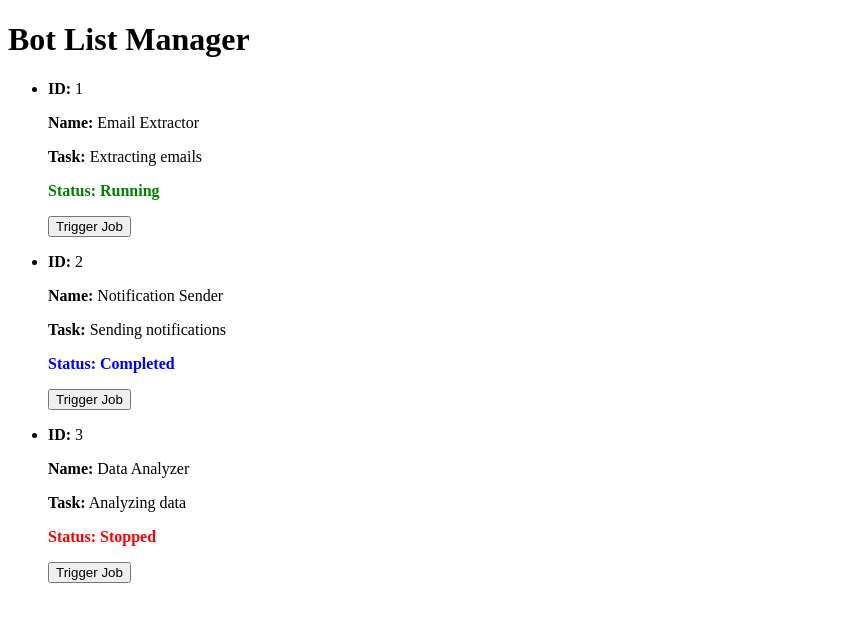
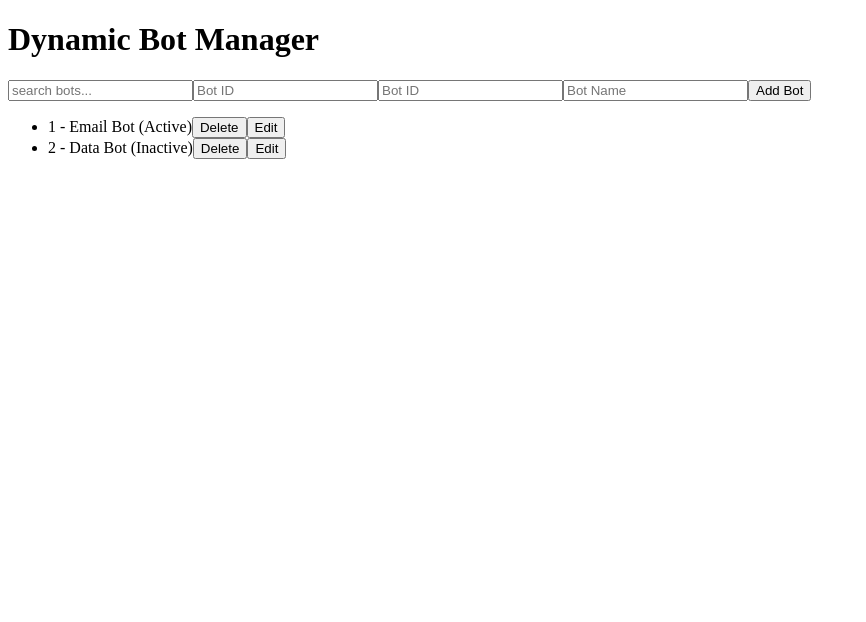
Before and after one commit to nathanfell32-debug/my-first-react-app, a React (Create React App) app: page / in a window 1280 px wide. Shown: the top 622 px of the page, without its empty margins (0-866 px from the left). Built offline with nearby package versions, Linux system fonts and the light colour scheme.

Commit message:
practical-activity-10-dynamic-bot-list-manager-with-add-and-delete-functionality
Dynamic Bot List Manager with Add and Delete Functionality
Objective: Create a React component that allows users to add new bots to a list, display the list, and delete bots from the list.

```diff
--- a/src/App.js
+++ b/src/App.js
@@ -1,9 +1,12 @@
 import React from 'react';
-import './App.css';
-import BotListManager from "./activity-9/BotListManager";
+import DynamicBotManager from './activity-10/DynamicBotManager';
 
 function App() {
-   return <BotListManager />;
+   return (
+    <div className="App">
+      <DynamicBotManager />
+    </div>
+   );
 }
 
 export default App;
--- /dev/null
+++ b/src/activity-10/DynamicBotManager.jsx
@@ -0,0 +1,127 @@
+import React, { useState } from "react";
+
+const DynamicBotManager = () => {
+    const [bots, setBots] = useState([
+        { id: '1', name: 'Email Bot', status: 'Active' },
+        { id: '2', name: 'Data Bot', status: 'Inactive' }
+    ]);
+
+    const [newBot, setNewBot] = useState({ id: '', name: '', status: '' });
+    const [editingBotId, setEditingBotId] =useState(null);
+    const [searchTerm, setSearchTerm] = useState("");
+
+    //update newBot as user types
+    const handleInputChange = (e) => {
+        const { name, value } = e.target;
+        setNewBot({ ...newBot, [name]: value });
+    };
+
+    //add new bot to list
+    const addBotToList = () => {
+        const { id, name, status } = newBot;
+
+
+   // bonus challenge validation
+        if (!id.trim() || !name.trim() || !status.trim()) {
+            alert('Please fill in all fields');
+            return;
+        }
+
+        setBots([...bots, newBot]);
+
+        //clear inputs
+        setNewBot({ id: '', name: '', status: '' });
+    };
+
+    //delete bot using filter
+    const deleteBot = (id) => {
+        setBots(bots.filter((bot) => bot.id !== id));
+    };
+    //bonnus challenge save edited bot
+    const saveEditedBot = (id, field, value) => {
+        const updatedBots = bots.map((bot) =>
+        bot.id === id ? { ...bot, [field]: value } : bot
+    );
+    setBots(updatedBots);
+    };
+
+    //bonus challenge filter bots
+    const filteredBots = bots.filter((bot) =>
+    bot.name.toLowerCase().includes(searchTerm.toLowerCase())
+);
+    return (
+        <div className="dynamic-bot-manager">
+            <h1>Dynamic Bot Manager</h1>
+
+            {/* search bar */}
+            <input
+            type="text"
+            placeholder="search bots..."
+            value={searchTerm}
+            onChange={(e) => setSearchTerm(e.target.value)}
+          />
+
+            {/* Input fields */}
+          <input
+            type="text"
+            name="id"
+            placeholder="Bot ID"
+            value={newBot.id}
+            onChange={handleInputChange}
+        />
+
+          <input
+            type="text"
+            name="name"
+            placeholder="Bot ID"
+            value={newBot.id}
+            onChange={handleInputChange}
+        />
+
+          <input
+          type="text"
+          name="status"
+          placeholder="Bot Name"
+          value={newBot.name}
+          onChange={handleInputChange}
+        />
+
+        <button onClick={addBotToList}>Add Bot</button>
+
+        {/* Display bots */}
+      <ul>
+        {filteredBots.map((bot) => (
+          <li key={bot.id}>
+            {editingBotId === bot.id ? (
+              <>
+                {/* Edit mode */}
+                <input
+                  type="text"
+                  value={bot.name}
+                  onChange={(e) => saveEditedBot(bot.id, "name", e.target.value)}
+                />
+                <input
+                  type="text"
+                  value={bot.status}
+                  onChange={(e) =>
+                    saveEditedBot(bot.id, "status", e.target.value)
+                  }
+                />
+                <button onClick={() => setEditingBotId(null)}>Save</button>
+              </>
+            ) : (
+              <>
+                {/* Normal display */}
+                {bot.id} - {bot.name} ({bot.status})
+                <button onClick={() => deleteBot(bot.id)}>Delete</button>
+                <button onClick={() => setEditingBotId(bot.id)}>Edit</button>
+              </>
+            )}
+          </li>
+          ))}
+            </ul>
+        </div>
+    );
+};
+
+export default DynamicBotManager;
```
